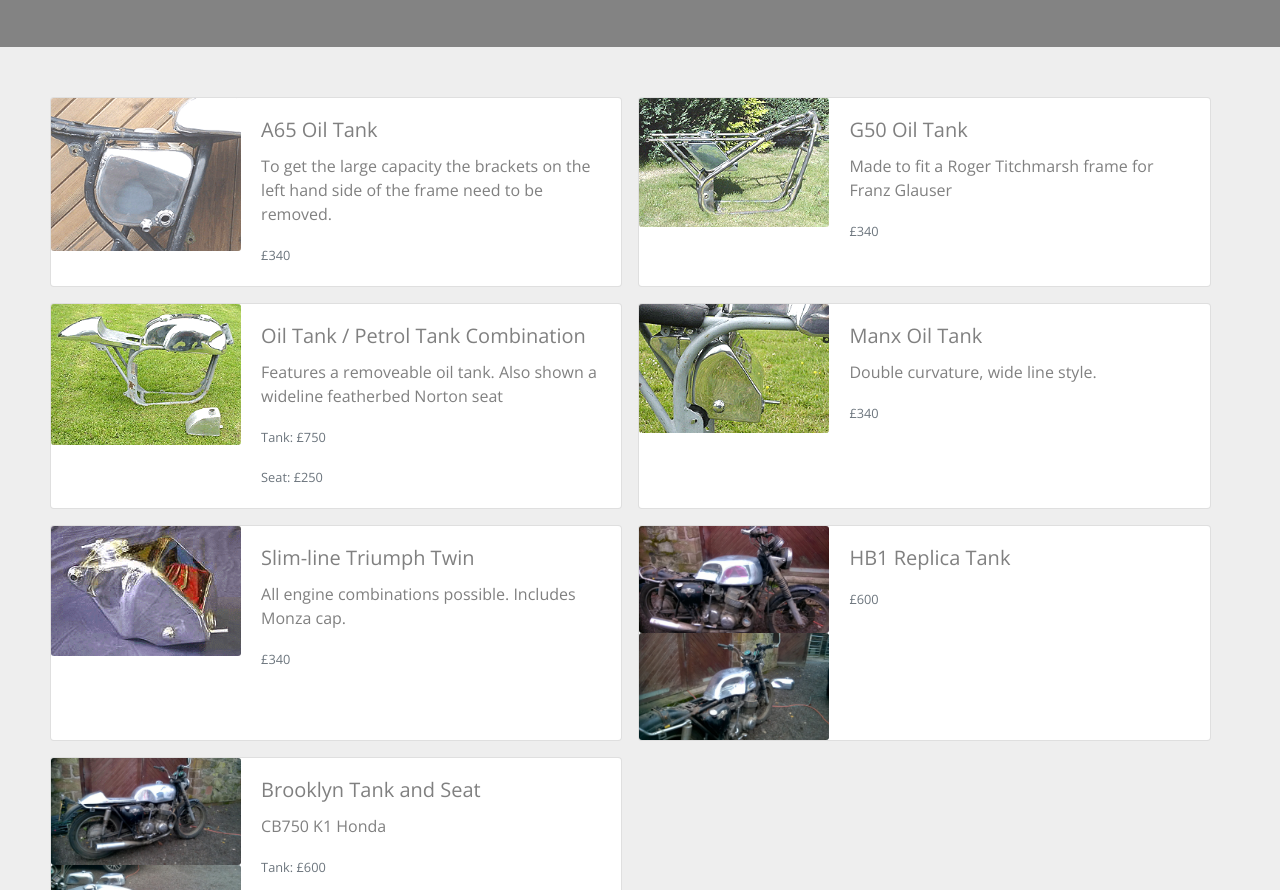
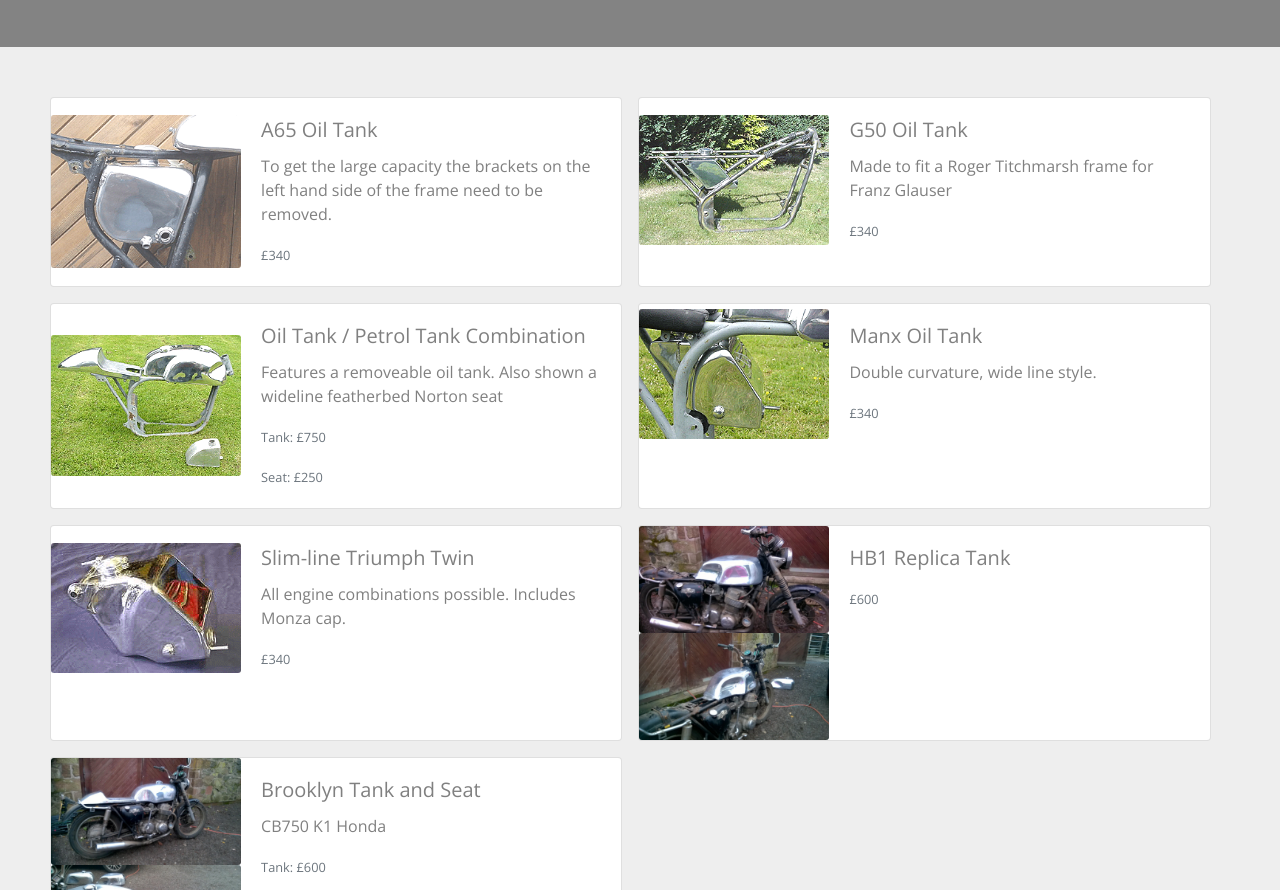
Before and after one commit to ZachBenjaminThomas/tankshop, a plain HTML site: page products.html in a window 1280 px wide. Shown: the part 627-1517 px from the top of the page. Drawn offline with nearby package versions, Linux system fonts and the light colour scheme; a web font is replaced by a local one.

Commit message:
Attempting to vetical align card images

```diff
--- a/products.html
+++ b/products.html
@@ -108,7 +108,7 @@
 	<div class="row no-gutters">
 		<div class="card col-xl-6 mb-3 mr-3 product-card oiltank">
 			<div class="row no-gutters">
-				<div class="col-md-4">
+				<div class="col-md-4 my-auto">
 					<img src="images/products/A60-oiltank.gif" class="card-img" alt="A60 Oil Tank">
 				</div>
 				<div class="col-md-8">
@@ -122,7 +122,7 @@
 		</div>
 		<div class="card col-xl-6 mb-3 mr-3 product-card oiltank">
 			<div class="row no-gutters">
-				<div class="col-md-4">
+				<div class="col-md-4 my-auto">
 					<img src="images/products/G50-oiltank.gif" class="card-img" alt="A60 Oil Tank">
 				</div>
 				<div class="col-md-8">
@@ -136,7 +136,7 @@
 		</div>
 		<div class="card col-xl-6 mb-3 mr-3 product-card oiltank petroltank seat norton">
 			<div class="row no-gutters">
-				<div class="col-md-4">
+				<div class="col-md-4 my-auto">
 					<img src="images/products/776-oiltank-petroltank-seat.gif" class="card-img" alt="A60 Oil Tank">
 				</div>
 				<div class="col-md-8">
@@ -151,7 +151,7 @@
 		</div>
 		<div class="card col-xl-6 mb-3 mr-3 product-card oiltank">
 			<div class="row no-gutters">
-				<div class="col-md-4">
+				<div class="col-md-4 my-auto">
 					<img src="images/products/manx-oiltank.gif" class="card-img" alt="Manx Oil Tank">
 				</div>
 				<div class="col-md-8">
@@ -165,7 +165,7 @@
 		</div>
 		<div class="card col-xl-6 mb-3 mr-3 product-card oiltank triumph">
 			<div class="row no-gutters">
-				<div class="col-md-4">
+				<div class="col-md-4 my-auto">
 					<img src="images/products/triumphtwin-oiltank.gif" class="card-img" alt="Triumph Twin Oil Tank">
 				</div>
 				<div class="col-md-8">
@@ -179,7 +179,7 @@
 		</div>
 		<div class="card col-xl-6 mb-3 mr-3 product-card petroltank honda">
 			<div class="row no-gutters">
-				<div class="col-md-4">
+				<div class="col-md-4 my-auto">
 					<img src="images/products/hb_1_replica-petroltank.jpg" class="card-img" alt="HB1 Replica Tank">
 					<img src="images/products/hb_1_replica2-petroltank.jpg" class="card-img" alt="Triumph Twin Oil Tank">
 				</div>
@@ -194,7 +194,7 @@
 		</div>
 		<div class="card col-xl-6 mb-3 mr-3 product-card petroltank seat honda">
 			<div class="row no-gutters">
-				<div class="col-md-4">
+				<div class="col-md-4 my-auto">
 					<img src="images/products/CB750brooklyn-petroltank.jpg" class="card-img" alt="CB750 Petrol Tank">
 					<img src="images/products/CB750brooklyn-seat.jpg" class="card-img" alt="CB750 Seat">
 				</div>
```
